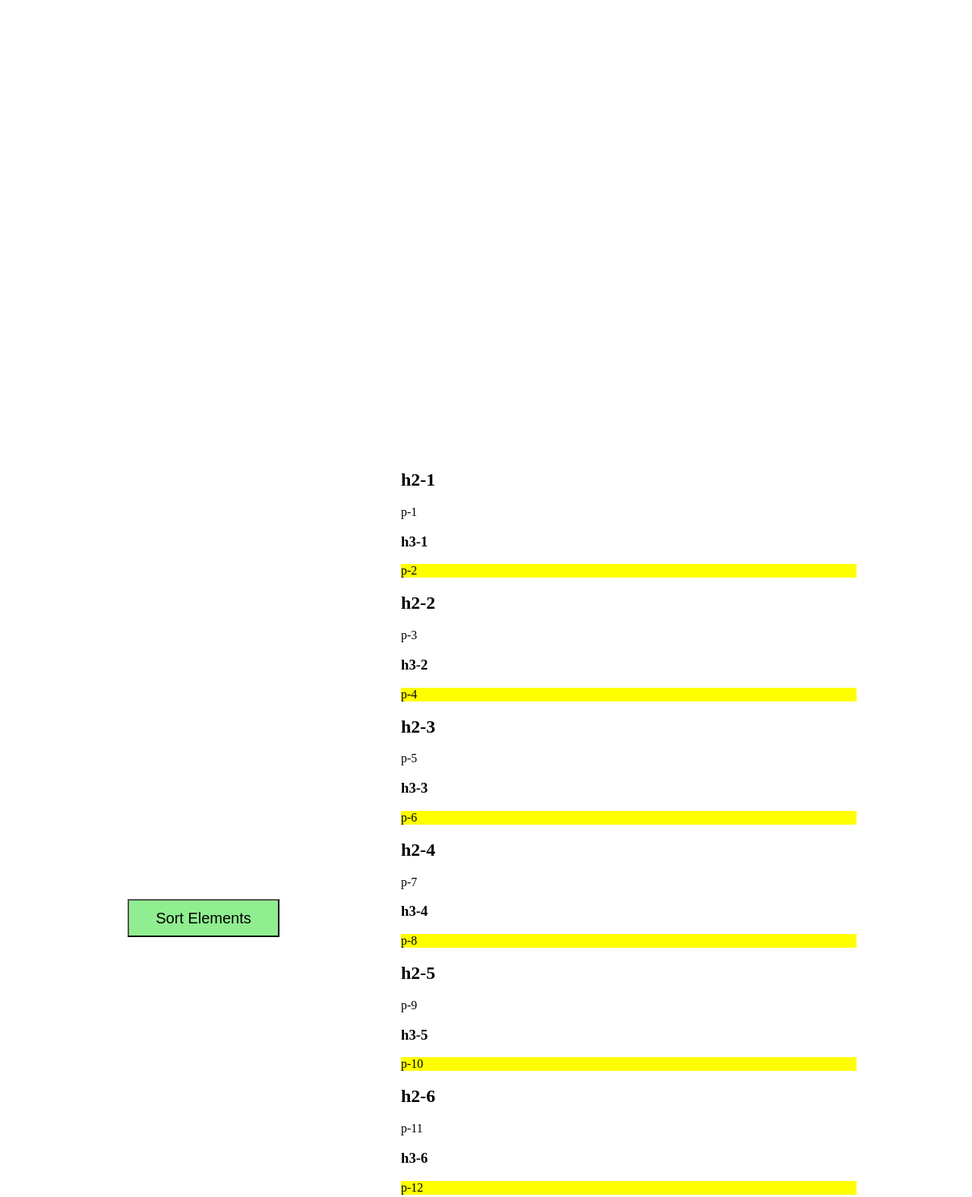
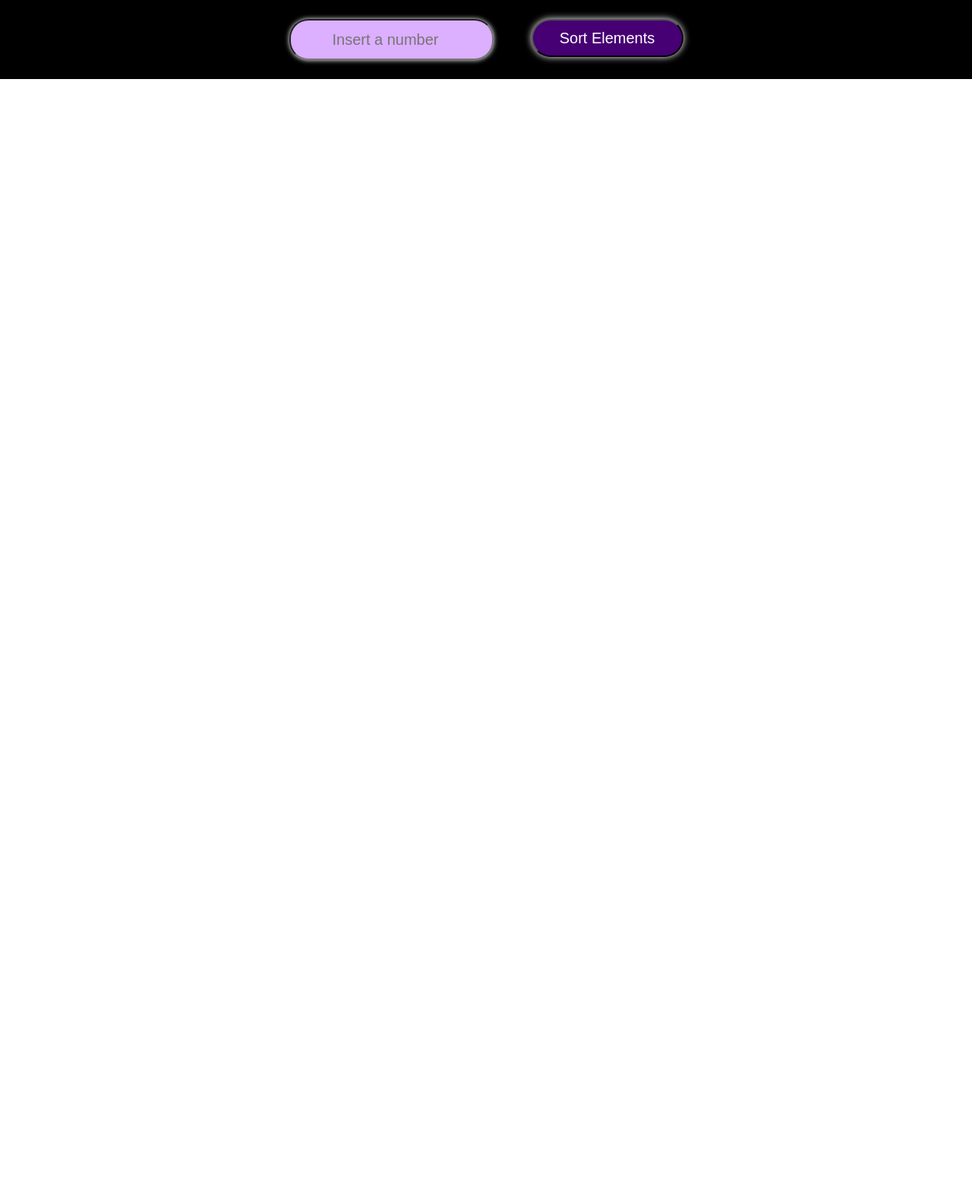
Before and after one commit to dagove47/PA.day2.DOM, a plain HTML site: page index.html in a window 1280 px wide. Shown: the top 1575 px of the page at 76% size. After the commit the page ends 800 px from the top, so only its background shows below. Drawn offline with Linux system fonts and the light colour scheme.

Commit message:
Input functionality and styles
Input functionality and styles added

```diff
--- a/index.html
+++ b/index.html
@@ -5,9 +5,17 @@
     <meta http-equiv="X-UA-Compatible" content="IE=edge">
     <meta name="viewport" content="width=device-width, initial-scale=1.0">
     <script src="main.js" defer></script>
+    <link rel="stylesheet" href="styles.css">
     <title>Day 2 PreAssessment</title>
 </head>
 <body>
+    <div class="body-container" id="bodyContainer">
+        <div class="header">
+            <input id="inputElm" type="number" placeholder="Insert a number">
+            <button onclick="sortElements(elemContainer)">Sort Elements</button>
+        </div>
+        <div class="elemContainer" id="elemContainer"></div>
 
+    </div>
 </body>
 </html>
--- a/main.js
+++ b/main.js
@@ -1,33 +1,12 @@
-const body = document.body;
-
-body.style.width = "100vw";
-body.style.height = "300vh";
-body.style.display = "flex";
-body.style.justifyContent = "space-evenly";
-body.style.alignItems = "center";
-
-
-const button = document.createElement("button");
-button.innerText = "Sort Elements";
-button.setAttribute("onclick", "sortElements(mainContainer)");
-button.style.background = "lightgreen";
-button.style.width = "200px";
-button.style.height = "50px";
-button.style.fontSize = "20px"
-body.appendChild(button);
-
-const mainContainer = document.createElement("div");
-mainContainer.setAttribute("class", "mainContainer");
-mainContainer.style.width = "600px";
-body.appendChild(mainContainer);
-
-let totalElem = 30;
-let pArray = [];
-let hArray = [];
+const elemContainer = document.getElementById("elemContainer");
+const inputElm = document.getElementById("inputElm");
 
 function createElem(num) {
 
-    for (let i = 1; i <= (num / 2); i++) {
+    let pArray = [];
+    let hArray = [];
+
+    for (let i = 1; i <= Math.ceil(num / 2); i++) {
 
         let pElem = document.createElement("p");
         let h2Elem = document.createElement("h2");
@@ -39,7 +18,7 @@ function createElem(num) {
 
         if(i % 2 == 0) {
             pElem.setAttribute("class", "pText assessment-test");
-            pElem.style.background = "yellow";
+            pElem.style.background = "#b455aa";
 
         } else {
             pElem.setAttribute("class", "pText");
@@ -47,37 +26,33 @@ function createElem(num) {
 
         pArray.push(pElem);
 
-        if(i <= (num / 4)) {
+        if(i <= Math.ceil(num / 4)) {
             h2Elem.setAttribute("class", "assessment-test");
             hArray.push(h2Elem, h3Elem);
         }
 
     }
 
-    let hIndex = 0, pIndex = 0;
+    let arrIndex = 0;
 
     for(let j = 0; j < num; j++) {
-
         if(j % 2 == 0) {
-            mainContainer.append(hArray[hIndex]);
-            hIndex++;
+            elemContainer.append(hArray[arrIndex]);
+            arrIndex++;
         } else {
-            mainContainer.append(pArray[pIndex]);
-            pIndex++;
+            elemContainer.append(pArray[arrIndex - 1]);
         }
     }
-
-    console.log(pArray);
-    console.log(hArray);
 }
 
-createElem(30);
-
+inputElm.addEventListener("change", () => {
+    elemContainer.textContent = "";
+    createElem(inputElm.value);
+})
 
 function sortElements(elem) {
 
-    let childrenElem = elem.children;
-    let arrayElem = [...childrenElem];
+    let arrayElem = [...elem.children];
     let arrayH2 = [], arrayH3 = [], arrayP = [];
 
     for(let prop of arrayElem) {
@@ -98,33 +73,11 @@ function sortElements(elem) {
     }
 
     let finalArray = [...arrayH2, ...arrayH3, ...arrayP];
-    console.log(finalArray);
 
-    let testing = () => {
+    let sorting = () => {
         for (const prop of finalArray) {
             elem.append(prop);
         }
     }
-    return testing();
-
+    return sorting();
 }
-
-// const h2_1 = document.createElement("h2");
-// h2_1.setAttribute("class", "assessment-test");
-// h2_1.textContent = "h2-1";
-// mainContainer.appendChild(h2_1);
-
-// const p_1 = document.createElement("p");
-// p_1.setAttribute("class", "pText");
-// p_1.textContent = "p-1";
-// mainContainer.appendChild(p_1);
-
-// const h3_1 = document.createElement("h3");
-// h3_1.textContent = "h3-1";
-// mainContainer.appendChild(h3_1);
-
-// const p_2 = document.createElement("p");
-// p_2.innerText = "p-2";
-// p_2.setAttribute("class", "pText assessment-test");
-// p_2.style.background = "yellow";
-// mainContainer.appendChild(p_2);
--- /dev/null
+++ b/styles.css
@@ -0,0 +1,47 @@
+* {
+    margin: 0;
+    padding: 0;
+}
+
+.body-container {
+    min-height: 100vh;
+    width: 100%;
+    display: flex;
+    flex-direction: column;
+    align-items: center;
+}
+
+.header {
+    width: 100%;
+    padding: 25px 0;
+    position: fixed;
+    display: flex;
+    justify-content: center;
+    background-color: #000;
+}
+.header > input {
+    background: #dcafff;
+    height: 50px;
+    font-size: 20px;
+    margin: 0 25px;
+    text-align: center;
+    border-radius: 25px;
+    box-shadow: 0 0 0.3em #fff;
+}
+
+.header > button {
+    background: #460073;
+    color: #fff;
+    width: 200px;
+    height: 50px;
+    font-size: 20px;
+    margin: 0 25px;
+    border-radius: 25px;
+    box-shadow: 0 0 0.5em #fff;
+}
+
+.elemContainer {
+    min-width: 325px;
+    margin: 125px 25px;
+    font-size: 1.3em;
+}
```
